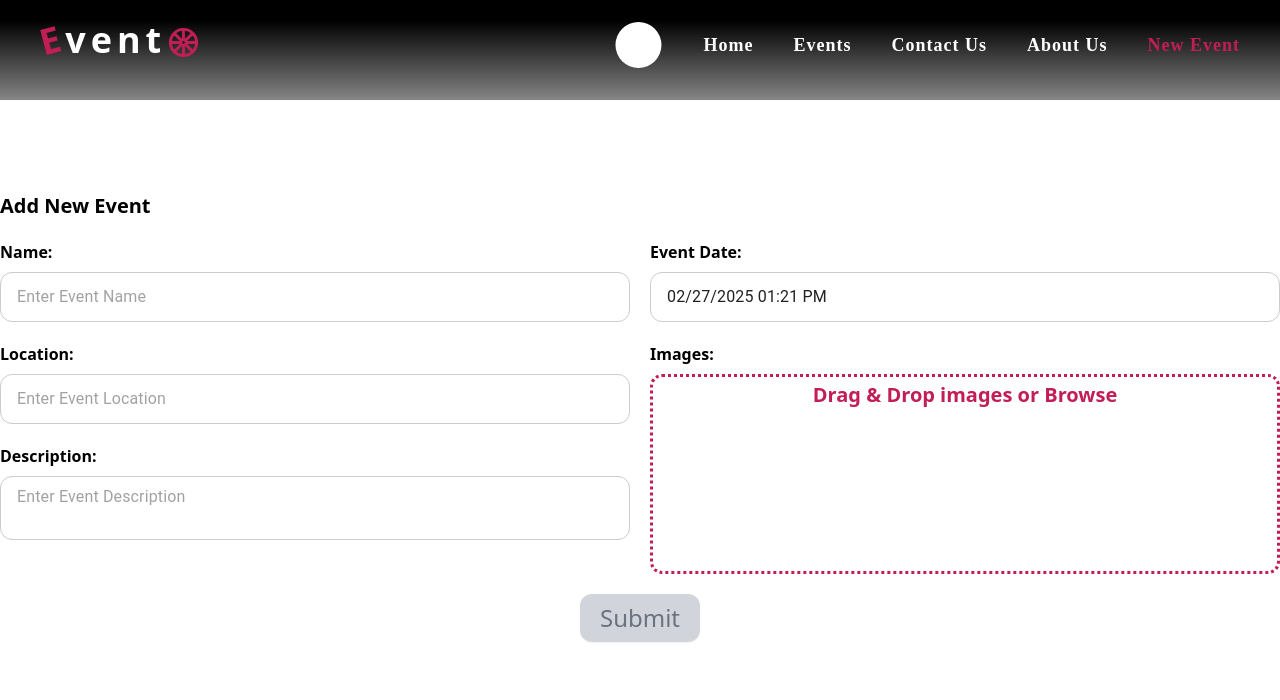
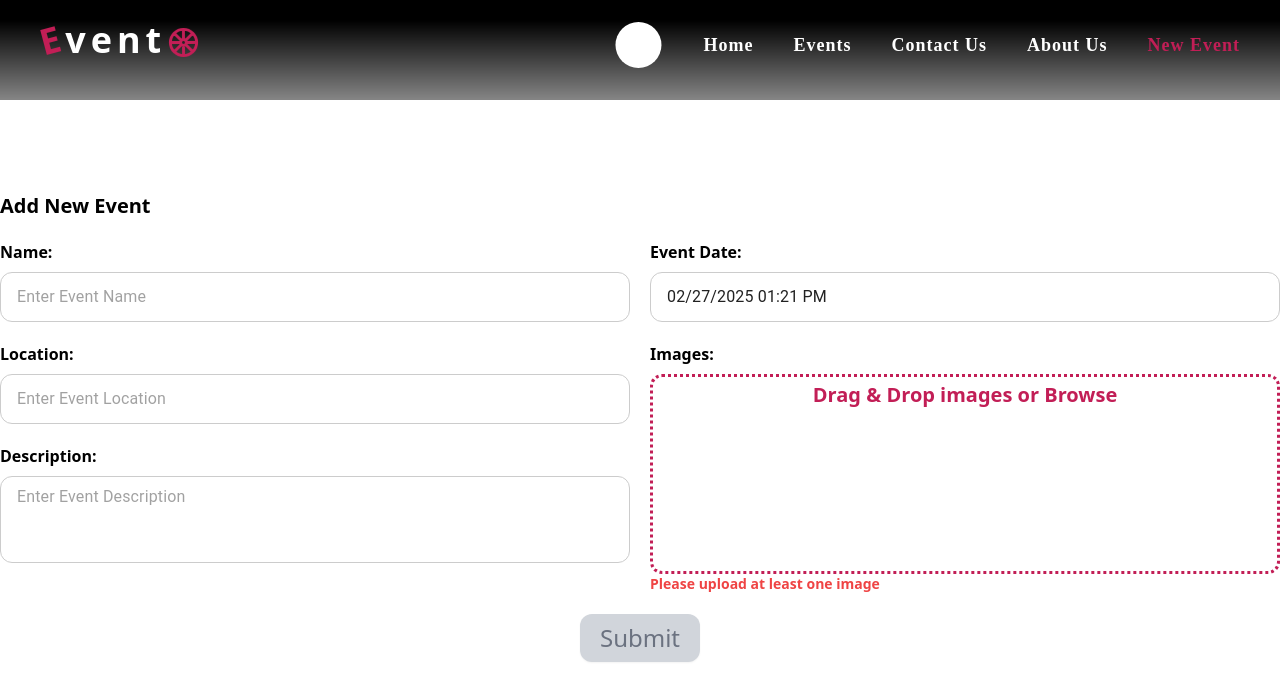
Before and after one commit to bahaabakri/evento-react, a React (Vite) app: page /new-event in a window 1280 px wide. Shown: the top 700 px of the page. Built offline with nearby package versions, Linux system fonts and the light colour scheme; some icons are missing.

Commit message:
Feat: Add event: work with add event form 3

```diff
--- a/src/UI/ImagePicker/ImagePicker.tsx
+++ b/src/UI/ImagePicker/ImagePicker.tsx
@@ -1,17 +1,25 @@
-import { useRef, useState } from 'react'
+import {  useEffect, useRef, useState } from 'react'
 import styles from './ImagePicker.module.scss'
 import DeleteIcon from '@mui/icons-material/Delete';
-// interface ImagePickerProps {
-//     placeholder? : string
-// }
+interface ImagePickerProps {
+    errorMessage?:string;
+    onChange?: (files: File[]) => void;
+    name?: string;
+}
 interface SelectedImage {
     name:string,
-    url:string
+    url:string,
+    file:File
 }
-const ImagePicker = () => {
+const ImagePicker = ({onChange, errorMessage, ...inputProps}: ImagePickerProps) => {
     const fileRef = useRef<HTMLInputElement>(null)
     const [isDragging, setIsDragging] = useState<boolean>(false)
     const [selectedImages, setSelectedImages] = useState<SelectedImage[]>([])
+
+    useEffect(() => {
+        onChange?.(selectedImages.map(el => el.file))
+    }, [selectedImages, onChange])
+
     const onUploadFile = (event: React.ChangeEvent<HTMLInputElement> | React.DragEvent<HTMLDivElement>) => {
         event.preventDefault();
         event.stopPropagation();
@@ -26,7 +34,7 @@ const ImagePicker = () => {
         }
 
         if (files && files.length > 0) {
-            console.log(files);
+            // console.log(files);
             for(let i=0; i< files.length; i++) {
                 if ((files[i].type.split('/')[0] !== 'image') || (selectedImages?.some(el => el.name === files[i].name))) continue;
                 // upload file
@@ -35,7 +43,8 @@ const ImagePicker = () => {
                         ...prev,
                         {
                             name: files[i].name,
-                            url: URL.createObjectURL(files[i])
+                            url: URL.createObjectURL(files[i]),
+                            file: files[i]
                         }
                     ]
                 })
@@ -75,7 +84,26 @@ const ImagePicker = () => {
                         : 'Drag & Drop images or Browse'
                     }
                 </div>
-                <input ref={fileRef} type="file" multiple className='hidden' accept=".png, .jpg, .jpeg" onChange={(e) => onUploadFile(e)} />
+                <input
+                    ref={fileRef}
+                    type="file"
+                    multiple
+                    className='hidden'
+                    accept=".png, .jpg, .jpeg"
+                    onChange={(e) => onUploadFile(e)} />
+                <input
+                    type="file"
+                    {...inputProps}
+                    multiple
+                    className='hidden'
+                    ref={(el) => {
+                        if (el && selectedImages.length > 0) {
+                        const dt = new DataTransfer();
+                        selectedImages.forEach(({ file }) => dt.items.add(file));
+                        el.files = dt.files;
+                        }
+                    }}
+                />
                 {
                 selectedImages.length > 0 &&
                 <div className={styles['images-preview']}>
@@ -92,7 +120,7 @@ const ImagePicker = () => {
                 </div>
             }
             </div>
-
+            {errorMessage && <p className='error-message'>{errorMessage}</p>}
         </div>
 
 
--- a/src/components/NewEvent/NewEvent.tsx
+++ b/src/components/NewEvent/NewEvent.tsx
@@ -7,7 +7,7 @@ import ImagePicker from '@/UI/ImagePicker/ImagePicker'
 import * as yup from "yup";
 import { Controller, useForm } from 'react-hook-form'
 import { yupResolver } from "@hookform/resolvers/yup";
-import { useActionState } from 'react';
+import { useActionState, useCallback, useState } from 'react';
 import addEventAction from './add-event-action';
 import Button from '@/UI/Button/Button';
 import Alert from '@mui/material/Alert';
@@ -31,20 +31,23 @@ const addEventFormValidationSchema = yup.object({
     .test('is-valid-date', 'Invalid date format', (value) => {
       return value ? dayjs(value).isValid() : false;
     }),
+    images: yup.array()
 
 })
 const NewEvent = () => {
 
+    const [imageError, setImageError] = useState<string>()
     const {
         control,
-        // watch,
+        // setValue,
         formState: {isValid}
     } = useForm({
         defaultValues: {
             name: '',
             location: '',
             description: '',
-            date: dayjs().toISOString()
+            date: dayjs().toISOString(),
+            images: []
         },
         mode: "onBlur",
         resolver: yupResolver(addEventFormValidationSchema)
@@ -57,20 +60,17 @@ const NewEvent = () => {
             successMessage:null
         }
     )
+    const handleOnChangePicker = useCallback((files:File[]) => {
+        // once change in image picker please check error message
+        checkImagesValidation(files)
+    }, [])
 
-
-    // useEffect(() => {
-    //     const subscription = watch((value, { name, type }) => {
-    //         console.log(value, name, type)
-    //         if (name === 'date') {
-    //             return {
-    //                 ...value,
-    //                 date: value.date?.toIsoString()
-    //             }
-    //         }
-    //     })
-    //     return () => subscription.unsubscribe()
-    //   }, [watch])
+    const checkImagesValidation = (files:File[]) => {
+        setImageError(() => {
+            if(files.length <= 0) return 'Please upload at least one image';
+            if(!files.every(el => el.type.startsWith('image/'))) return 'Only image files are allowed'
+        })
+    }
     return (
         <div className={styles['new-event-wrapper']}>
             <div className={styles['new-event']}>
@@ -127,7 +127,7 @@ const NewEvent = () => {
                                         <CustomTextField
                                         {...field}
                                         placeholder='Enter Event Description'
-                                        textArea={2}
+                                        textArea={3}
                                         errorMessage={(fieldState.isTouched && fieldState.error) ? fieldState.error.message: ''}
                                     />
                                     )}
@@ -152,12 +152,22 @@ const NewEvent = () => {
                             </div>
                             <div className={`${styles['event-img-wrapper']} ${styles['event-form-item']}`}>
                                 <label>Images:</label>
-                                <ImagePicker />
+                                <Controller
+                                    control={control}
+                                    name="images"
+                                    render={({ field }) => (
+                                        <ImagePicker
+                                        {...field}
+                                        onChange={handleOnChangePicker}
+                                        errorMessage={imageError}
+                                        />
+                                    )}
+                                />
                             </div>
                         </div>
                     </div>
                     <div className={styles['submit-btn-wrapper']}>
-                        <Button isPending={isPending} disabled={!isValid || isPending}>
+                        <Button isPending={isPending} disabled={!isValid || isPending || !!imageError}>
                             <div>Submit</div>
                         </Button>
                     </div>
--- a/src/components/NewEvent/add-event-action.ts
+++ b/src/components/NewEvent/add-event-action.ts
@@ -7,9 +7,11 @@ export type AddEventActionState = {
 export default async function addEventAction(prevState:AddEventActionState, formData:FormData):Promise<AddEventActionState> {
     const formDataObj:Partial<{date:string}> = Object.fromEntries(formData)
     // console.log(formDataObj)
+    const images = formData.getAll("images")
     const data = {
         ...formDataObj,
-        date: dayjs(formDataObj.date).toISOString()
+        date: dayjs(formDataObj.date).toISOString(),
+        images
     }
     console.log(data)
     return {
--- a/src/styles/global.scss
+++ b/src/styles/global.scss
@@ -9,3 +9,6 @@ body {
 .spinner {
     @apply h-5 w-5 border-2 border-white rounded-full animate-spin;
 }
+.error-message {
+    @apply text-sm text-red-500;
+}
```
Lines whose indentation alone changed are shown as unchanged.
